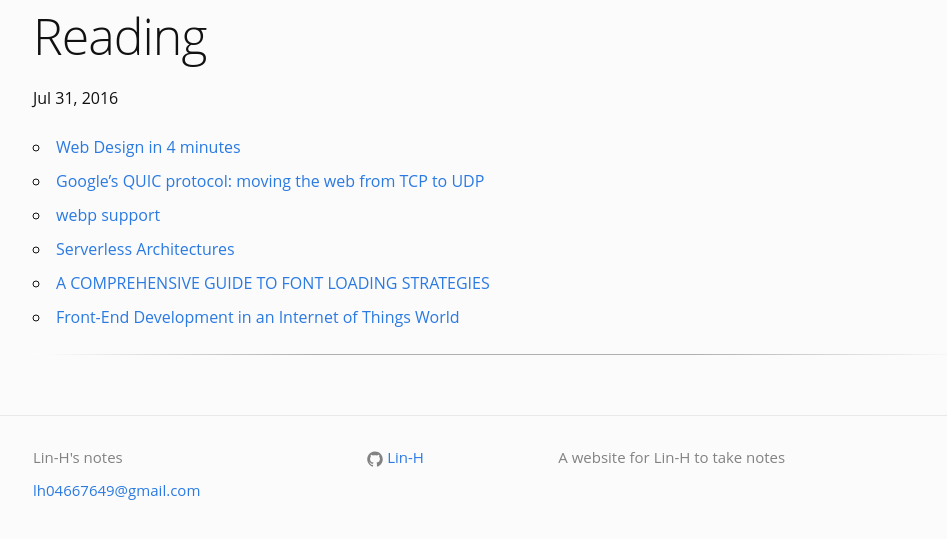
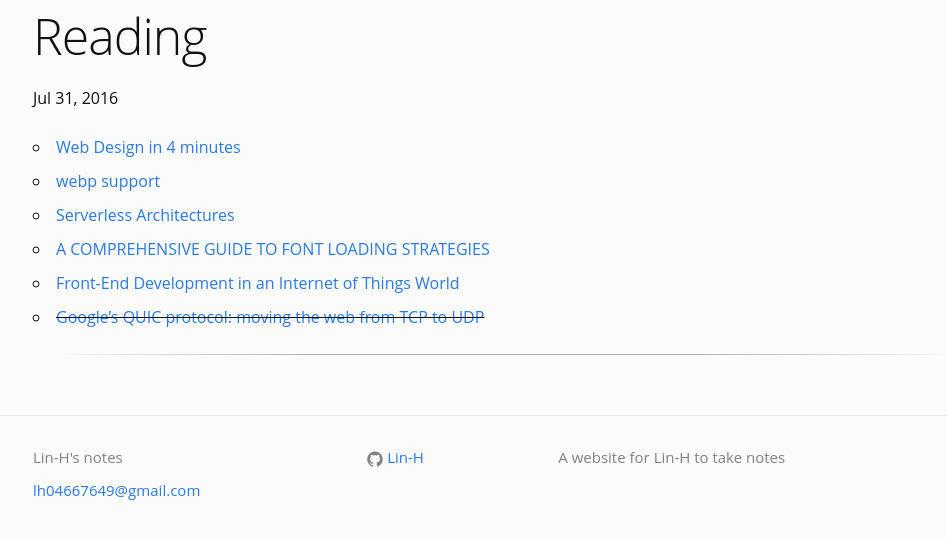
Before and after one commit to Lin-H/My-notes, a Jekyll site: the page built from _posts/2016-07-31-reading.markdown, in a window 1280 px wide and 900 px high, scrolled down 625 px, cut to the strip 359-898 px from the top of the window. Shown: the whole strip, without its empty margins (137-1084 px from the left). Built offline with Jekyll 4.4.1, drawn with Linux system fonts in a browser that asks for light colours; part of the change alters nothing that is shown.

```diff
--- a/_posts/2016-07-31-reading.markdown
+++ b/_posts/2016-07-31-reading.markdown
@@ -6,8 +6,8 @@ order: 1
 ---
 
 - [Web Design in 4 minutes](http://jgthms.com/web-design-in-4-minutes)
-- [Google's QUIC protocol: moving the web from TCP to UDP](https://ma.ttias.be/googles-quic-protocol-moving-web-tcp-udp/)
 - [webp support](https://optimus.keycdn.com/support/webp-support/)
 - [Serverless Architectures](http://martinfowler.com/articles/serverless.html)
 - [A COMPREHENSIVE GUIDE TO FONT LOADING STRATEGIES](https://www.zachleat.com/web/comprehensive-webfonts)
 - [Front-End Development in an Internet of Things World](https://www.sitepoint.com/the-future-of-the-web-in-an-internet-of-things-world/)
+- <del>[Google's QUIC protocol: moving the web from TCP to UDP](https://ma.ttias.be/googles-quic-protocol-moving-web-tcp-udp/)</del>
```
